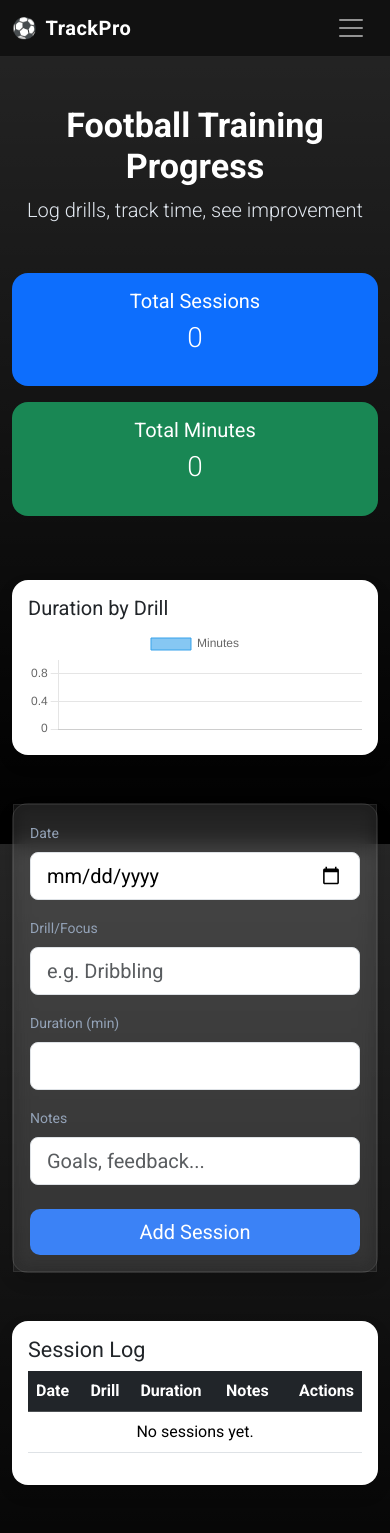
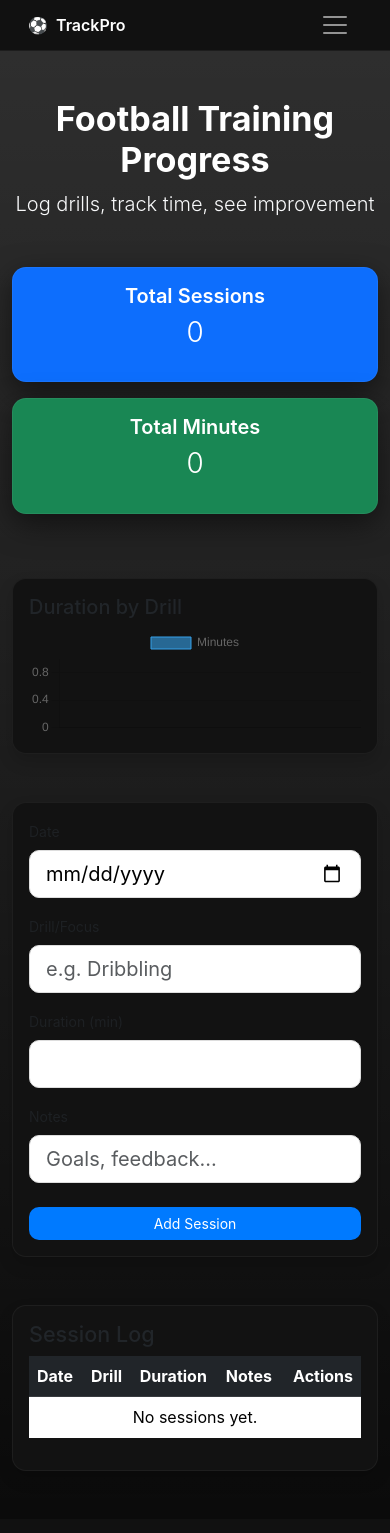
Before and after one commit to akshitjoshi335-maker/Football-progress-tracking, a Flask app: page / in a window 390 px wide. After the commit the page ends 1471 px from the top, so only its background shows below. Run offline with Flask 3, Linux system fonts and the light colour scheme; a user stored in the database is signed in; data comes from the database, SQL or seed files in the repository; data that the repository does not hold is empty.

Commit message:
Update style.css

```diff
--- a/static/css/style.css
+++ b/static/css/style.css
@@ -1,268 +1,286 @@
-/* ============================= */
-/* GLOBAL RESET */
-/* ============================= */
+/* ------------------------
+GLOBAL
+------------------------ */
 
-*{
-    box-sizing:border-box;
+body{
+background:#0b0b0b;
+color:#ffffff;
+font-family:-apple-system,BlinkMacSystemFont,"Segoe UI",Roboto,sans-serif;
+margin:0;
+padding:0;
 }
 
-html,body{
-    height:100%;
-    margin:0;
-    padding:0;
-}
-
-/* ============================= */
-/* DARK BACKGROUND */
-/* ============================= */
-
-body{
-    font-family:'Roboto',sans-serif;
-    background-color:#000;
-    color:#e2e8f0;
-}
-
-/* override any bootstrap background classes */
-
-.bg-gradient{
-    background-color:#000 !important;
-}
-
-.container{
-    position:relative;
-    z-index:1;
-}
-
-/* ============================= */
-/* NAVBAR */
-/* ============================= */
+/* ------------------------
+NAVBAR
+------------------------ */
 
 .navbar{
-    background:#111 !important;
-    border-bottom:1px solid rgba(255,255,255,0.08);
+background:#111;
+border-bottom:1px solid rgba(255,255,255,0.05);
+padding:6px 16px;
+min-height:48px;
 }
 
 .navbar-brand{
-    font-weight:700;
-    letter-spacing:0.5px;
+font-weight:600;
+font-size:18px;
+color:#fff !important;
 }
 
-.nav-link{
-    color:#e2e8f0 !important;
-    font-weight:500;
+.navbar .nav-link{
+color:#ccc !important;
+font-size:14px;
+padding:4px 10px;
 }
 
-.nav-link:hover{
-    color:#38bdf8 !important;
+.navbar .nav-link:hover{
+color:#fff !important;
 }
 
-.nav-link.active{
-    color:#38bdf8 !important;
+/* avatar */
+
+.navbar-avatar{
+width:32px;
+height:32px;
+border-radius:50%;
+object-fit:cover;
 }
 
-/* ============================= */
-/* BRAND ICON */
-/* ============================= */
+/* ------------------------
+CARDS
+------------------------ */
 
-
-}.brand-badge img{
-    width:24px;
-    height:24px;
-    object-fit:contain;
+.card{
+background:#121212;
+border:1px solid rgba(255,255,255,0.05);
+border-radius:14px;
+box-shadow:0 10px 30px rgba(0,0,0,0.5);
 }
 
-/* ============================= */
-/* CARDS */
-/* ============================= */
-
-.card{
-    border:none;
-    border-radius:16px;
+.card-title{
+font-weight:600;
 }
 
-/* glass style used in pages */
-
-.glass{
-    background:rgba(255,255,255,0.05);
-    backdrop-filter:blur(10px);
-    border:1px solid rgba(255,255,255,0.08);
-}
-
-/* ============================= */
-/* TEXT */
-/* ============================= */
-
-h1,h2,h3,h4,h5,h6{
-    color:#f8fafc;
-}
-
-.text-light{
-    color:#e2e8f0 !important;
-}
-
-.text-muted{
-    color:#94a3b8 !important;
-}
-
-/* ============================= */
-/* FORMS */
-/* ============================= */
-
-/* keep inputs white */
+/* ------------------------
+FORMS
+------------------------ */
 
 .form-control,
 .form-select{
-    background:white;
-    color:black;
+background:#ffffff;
+color:#000;
+border-radius:10px;
+border:1px solid #ddd;
 }
 
 .form-control:focus{
-    border-color:#3b82f6;
-    box-shadow:none;
+border-color:#007aff;
+box-shadow:none;
 }
 
-/* ============================= */
-/* BUTTONS */
-/* ============================= */
+/* ------------------------
+BUTTONS
+------------------------ */
 
 .btn{
-    border-radius:10px;
-}
-
-.btn-success{
-    background:#22c55e;
-    border:none;
-}
-
-.btn-success:hover{
-    background:#16a34a;
+border-radius:10px;
+font-size:14px;
+padding:6px 14px;
 }
 
 .btn-primary{
-    background:#3b82f6;
-    border:none;
+background:#007aff;
+border:none;
 }
 
 .btn-primary:hover{
-    background:#2563eb;
+background:#0062cc;
 }
 
-/* ============================= */
-/* BADGES PAGE */
-/* ============================= */
-
-.badge-card{
-    background:rgba(255,255,255,0.05);
-    border:1px solid rgba(255,255,255,0.1);
-    border-radius:14px;
-    padding:20px;
-    text-align:center;
-    transition:0.3s;
+.btn-danger{
+background:#ff3b30;
+border:none;
 }
 
-.badge-card:hover{
-    transform:translateY(-4px);
+.btn-danger:hover{
+background:#e22c22;
 }
 
-.badge-icon{
-    font-size:3rem;
+/* ------------------------
+TABLE
+------------------------ */
+
+.table{
+color:#ddd;
 }
 
-.badge-title{
-    font-weight:600;
-    margin-bottom:5px;
+.table thead{
+color:#fff;
+border-bottom:1px solid rgba(255,255,255,0.1);
 }
 
-.badge-desc{
-    color:#cbd5f5;
+.table tbody tr{
+border-bottom:1px solid rgba(255,255,255,0.05);
 }
 
-.badge-date{
-    color:#94a3b8;
-    font-size:0.85rem;
+.table tbody tr:hover{
+background:rgba(255,255,255,0.03);
 }
 
-/* ============================= */
-/* GOALS PAGE */
-/* ============================= */
+/* ------------------------
+RINGS
+------------------------ */
 
-.goal-card{
-    background:rgba(255,255,255,0.05);
-    border:1px solid rgba(255,255,255,0.1);
-    border-radius:14px;
-    padding:20px;
+.rings{
+display:flex;
+justify-content:center;
+gap:40px;
+margin-bottom:30px;
 }
 
-.goal-card:hover{
-    transform:translateY(-4px);
+.ring{
+position:relative;
+width:140px;
+height:140px;
 }
 
-/* ============================= */
-/* PROGRESS BARS */
-/* ============================= */
-
-.progress{
-    height:10px;
-    border-radius:10px;
-    background:#222;
+.ring svg{
+transform:rotate(-90deg);
 }
 
-.progress-bar{
-    background:#22c55e;
+.ring-bg{
+fill:none;
+stroke:#222;
+stroke-width:12;
 }
 
-/* ============================= */
-/* LIST GROUP */
-/* ============================= */
-
-.list-group-item{
-    background:transparent;
-    border-color:rgba(255,255,255,0.08);
+.ring-progress{
+fill:none;
+stroke-width:12;
+stroke-linecap:round;
+stroke-dasharray:408;
+stroke-dashoffset:408;
+transition:stroke-dashoffset 1.5s ease;
 }
 
-/* ============================= */
-/* AVATAR FIX */
-/* ============================= */
-
-.avatar,
-.profile-avatar,
-.user-avatar{
-    width:40px;
-    height:40px;
-    border-radius:50%;
-    object-fit:cover;
+.ring1{
+stroke:#00ff88;
 }
 
-/* ============================= */
-/* ANIMATIONS */
-/* ============================= */
-
-.animate-in{
-    opacity:0;
-    transform:translateY(20px);
-    animation:fadeInUp 0.6s forwards;
-    animation-delay:var(--delay);
+.ring2{
+stroke:#00aaff;
 }
 
-@keyframes fadeInUp{
-    to{
-        opacity:1;
-        transform:translateY(0);
-    }
+.ring-label{
+position:absolute;
+top:50%;
+left:50%;
+transform:translate(-50%,-50%);
+text-align:center;
 }
 
-/* ============================= */
-/* MOBILE */
-/* ============================= */
+.ring-label h3{
+margin:0;
+font-size:22px;
+}
 
-@media (max-width:768px){
+.ring-label p{
+margin:0;
+font-size:13px;
+color:#aaa;
+}
 
-    h1{
-        font-size:2rem;
-    }
+/* ------------------------
+UNDO BAR
+------------------------ */
 
-    .badge-icon{
-        font-size:2.4rem;
-    }
+.undo-bar{
+position:fixed;
+bottom:25px;
+left:50%;
+transform:translateX(-50%);
+background:#111;
+color:#fff;
+padding:12px 20px;
+border-radius:30px;
+display:none;
+align-items:center;
+gap:12px;
+box-shadow:0 10px 30px rgba(0,0,0,0.6);
+}
+
+.undo-bar button{
+background:#007aff;
+border:none;
+color:#fff;
+padding:5px 12px;
+border-radius:16px;
+}
+
+/* ------------------------
+CHART CARD
+------------------------ */
+
+.chart-card{
+background:#121212;
+border-radius:14px;
+padding:20px;
+border:1px solid rgba(255,255,255,0.05);
+margin-top:20px;
+}
+
+/* ------------------------
+PROFILE
+------------------------ */
+
+.profile-avatar{
+width:80px;
+height:80px;
+border-radius:50%;
+object-fit:cover;
+}
+
+/* ------------------------
+LOGIN PAGE
+------------------------ */
+
+.login-card{
+background:#121212;
+border-radius:14px;
+padding:30px;
+border:1px solid rgba(255,255,255,0.05);
+}
+
+/* ------------------------
+SCROLLBAR
+------------------------ */
+
+::-webkit-scrollbar{
+width:8px;
+}
+
+::-webkit-scrollbar-thumb{
+background:#333;
+border-radius:10px;
+}
+
+::-webkit-scrollbar-track{
+background:#0b0b0b;
+}
+
+/* ------------------------
+MOBILE
+------------------------ */
+
+@media(max-width:768px){
+
+.rings{
+flex-direction:column;
+align-items:center;
+}
+
+.navbar-brand{
+font-size:16px;
+}
 
 }
```
